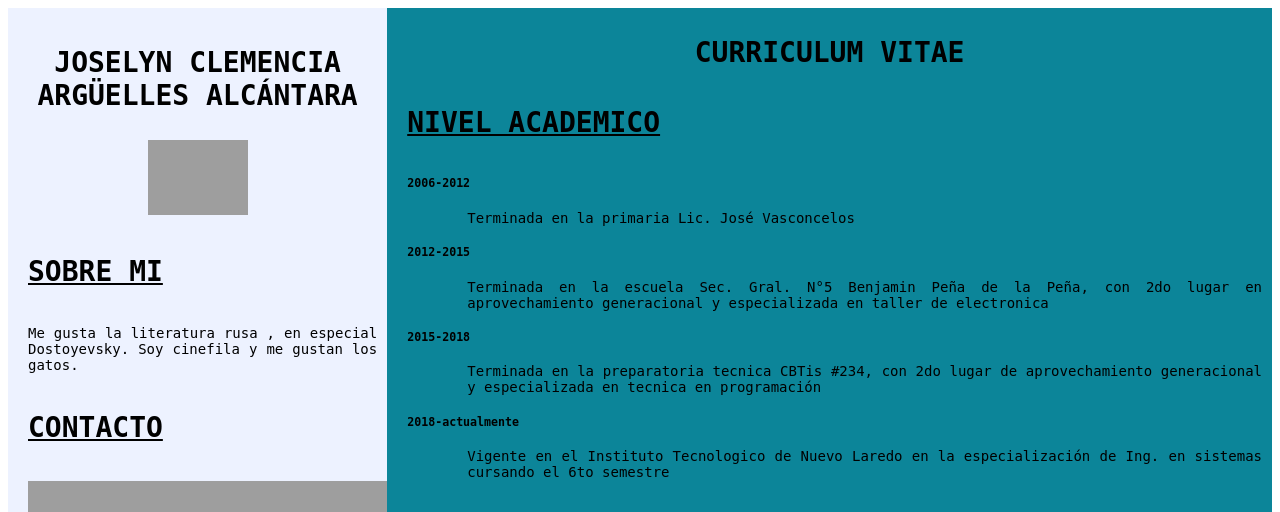
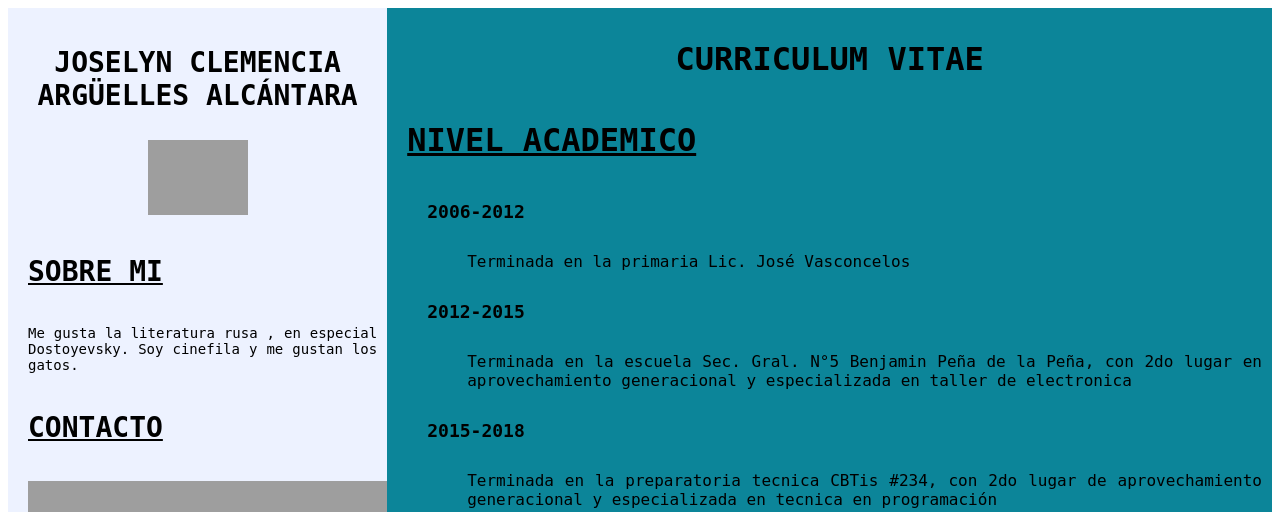
Before and after one commit to joselyn-arguelles/arguellesal, a PHP site: page /Curriculum.html in a window 1280 px wide. Shown: the top 512 px of the page. Run offline with PHP 8.4, Linux system fonts and the light colour scheme; grey boxes are pictures that could not be loaded.

Commit message:
Update style.css

```diff
--- a/Parcial1/Curriculum/style.css
+++ b/Parcial1/Curriculum/style.css
@@ -31,6 +31,7 @@ padding-top: 10px;
     margin: auto;
     background-color: #0c8599;
     font-family: monospace;
+    font-size: 16px;
 
 }
 #table
@@ -60,6 +61,17 @@ margin-left: 20px;
 margin-right: 10px;
 }
 
+#dscripcion2
+{
+text-align: left;
+}
+
+#dscripcion3
+{
+    float: left;
+    text-align: left;
+}
+
 dl{
 text-align: justify;
 margin-left: 20px;
@@ -72,3 +84,12 @@ float: left;
 margin-right: 6px;
 margin-bottom: 6px;
 }
+
+h5
+{
+    text-decoration: solid;
+    font-size: 18px;
+    text-align: left;
+    margin-left: 20px;
+    margin-right: 10px;
+}
```
